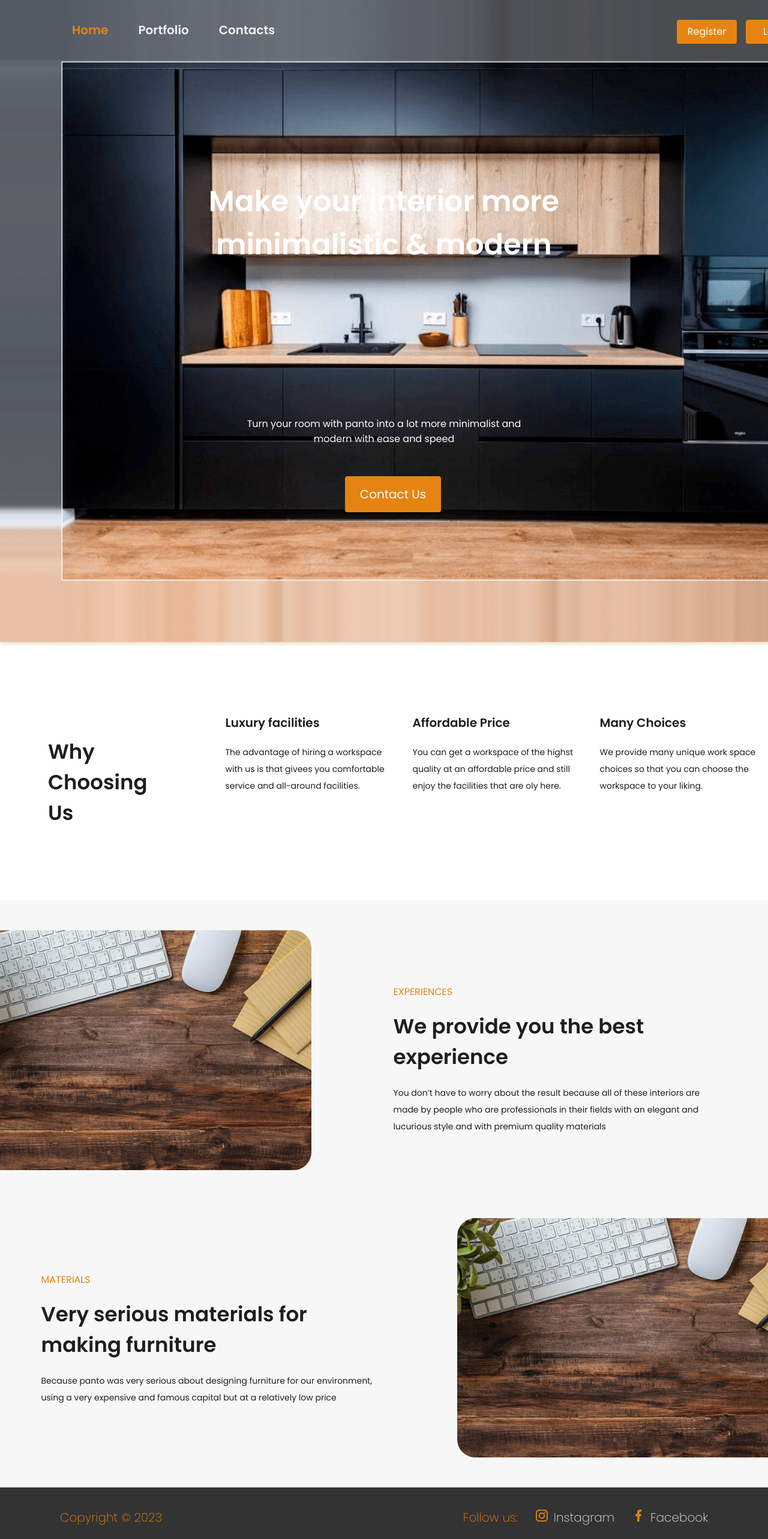
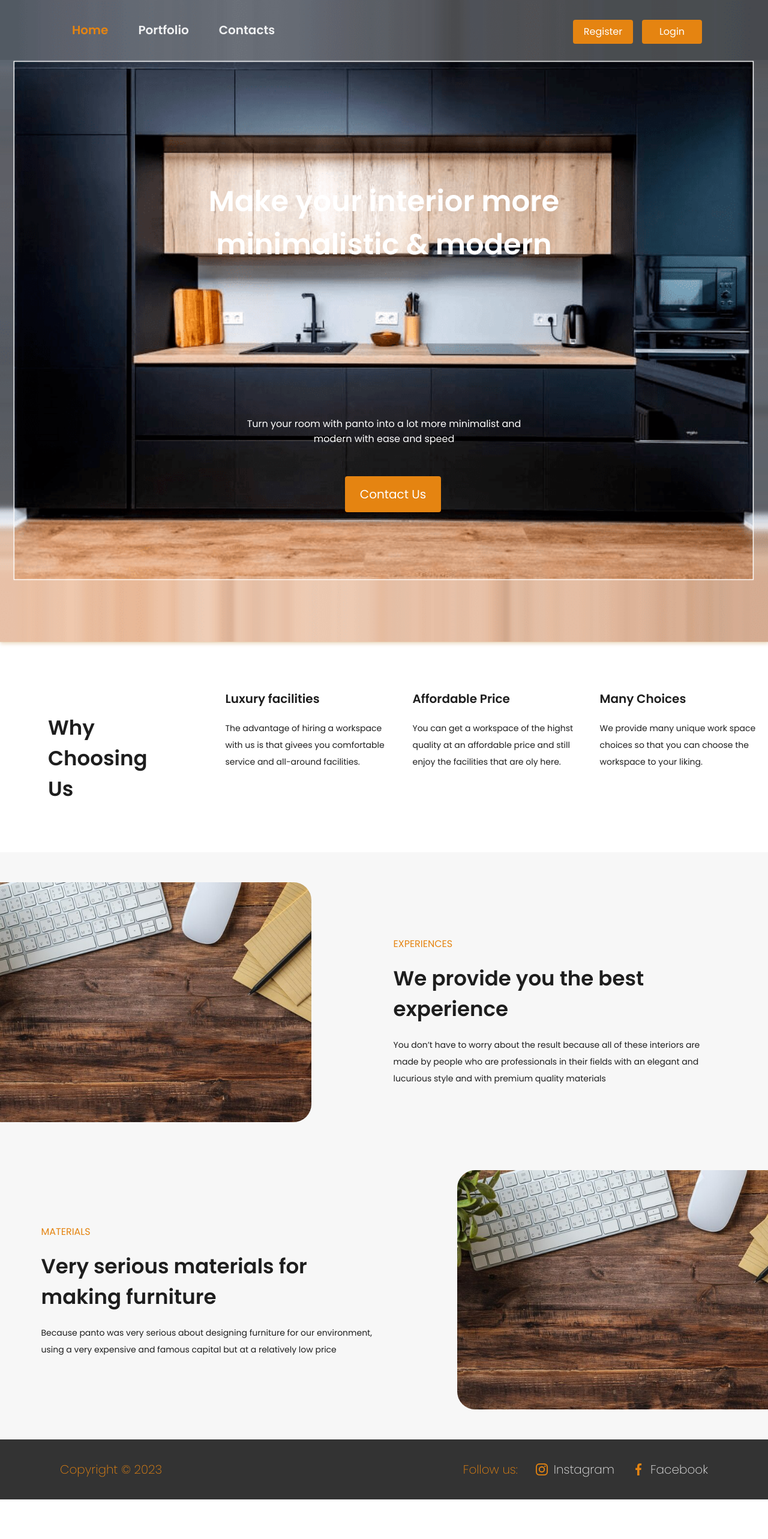
Before and after one commit to IraAkulova/Furniture-for-you, a React (Create React App) app: page / in a window 1280 px wide. Shown: the top 2566 px of the page at 60% size. After the commit the page ends 2500 px from the top, so only its background shows below. Built offline with nearby package versions, Linux system fonts and the light colour scheme.

Commit message:
added few media-rules

```diff
--- a/src/components/advantages/Advantages.jsx
+++ b/src/components/advantages/Advantages.jsx
@@ -2,6 +2,7 @@ import css from "./Advantages.module.css";
 
 const Advantages = () => {
   return (
+    <div className="container">
       <section className={css.advantagesContainer}>
         <h2 className={css.advantagesHeader}>Our advantages</h2>
         <ul>
@@ -29,9 +30,9 @@ const Advantages = () => {
               </h4>
               <p className={css.advantageDescr}>
                 You don’t have to worry about the result because all of these
-              interiors are made by people who are professionals in their fields
-              with an elegant and lucurious style and with premium quality
-              materials
+                interiors are made by people who are professionals in their
+                fields with an elegant and lucurious style and with premium
+                quality materials
               </p>
             </div>
           </li>
@@ -66,6 +67,7 @@ const Advantages = () => {
           </li>
         </ul>
       </section>
+    </div>
   );
 };
 
--- a/src/components/advantages/Advantages.module.css
+++ b/src/components/advantages/Advantages.module.css
@@ -1,9 +1,24 @@
 .advantagesContainer{
     max-width: 1440px;
-    margin: 120px 0px 0px 0px;
+    margin: 0 auto 0 auto;
     padding: 50px 0px 50px 0px;
     background-color: #F7F7F7;
 }
+/* @media screen and (min-width: 480px) {
+  .advantagesContainer {
+    width: 480px;
+  }
+}
+@media screen and (min-width: 768px) {
+  .advantagesContainer {
+    max-width: 768px;
+  }
+}
+@media screen and (min-width: 1440px) {
+  .advantagesContainer {
+    max-width: 1440px;
+  }
+} */
 .advantagesHeader{
     display: none;
 }
--- a/src/components/features/Features.jsx
+++ b/src/components/features/Features.jsx
@@ -2,6 +2,7 @@ import css from "./Features.module.css";
 
 const Features = () => {
     return (
+      <div className="container">
         <section className={css.featuresContainer}>
           <h2 className={css.featuresHeader}>Why Choosing Us</h2>
           <ul className={css.features}>
@@ -28,6 +29,7 @@ const Features = () => {
             </li>
           </ul>
         </section>
+      </div>
     );
 };
 
--- a/src/components/features/Features.module.css
+++ b/src/components/features/Features.module.css
@@ -2,8 +2,24 @@
     display: flex;
     gap: 130px;
     max-width: 1440px;
-    padding: 120px 80px 0px 80px;
+    margin: 0 auto 0 auto;
+    padding: 80px;
 }
+/* @media screen and (min-width: 480px) {
+  .featuresContainer {
+    width: 480px;
+  }
+}
+@media screen and (min-width: 768px) {
+  .featuresContainer {
+    max-width: 768px;
+  }
+}
+@media screen and (min-width: 1440px) {
+  .featuresContainer {
+    max-width: 1440px;
+  }
+} */
 .featuresHeader{
     padding-top: 38px;
     width: 242px;
--- a/src/components/hero/Hero.module.css
+++ b/src/components/hero/Hero.module.css
@@ -5,9 +5,26 @@
     background-image: url(../../../public/hero.png);
     background-size: 1440px;
     background-repeat: no-repeat;
+    background-position: center;
     height: 1070px;
     box-shadow: 0px 1px 1px rgba(180, 114, 27, 0.12), 0px 4px 4px rgba(180, 114, 27, 0.06), 1px 4px 6px rgba(180, 114, 27, 0.16);
 }
+/* @media screen and (min-width: 480px) {
+  .hero {
+    width: 480px;
+  }
+}
+@media screen and (min-width: 768px) {
+  .hero {
+    max-width: 768px;
+  }
+}
+@media screen and (min-width: 1440px) {
+  .hero {
+    max-width: 1440px;
+  }
+} */
+
 .heroHeader{
     margin: 0;
     padding-top: 300px;
--- a/src/components/sharedLayout/SharedLayout.module.css
+++ b/src/components/sharedLayout/SharedLayout.module.css
@@ -1,51 +1,90 @@
 .sharedHeader{
     display: flex;
     position: fixed;
-    max-width: 1440px;
+    width: 100vw;
     justify-content: space-between;
     top: 0;
     height: 100px;
     background-color: rgba(0, 0, 0, 0.1);
-    right: 100;
 }
 .navigation{
-    display: flex;
-    gap: 50px;
+    display: none;
+    gap: 20px;
     align-items: center;
-    padding-left: 120px;
+    padding-left: 50px;
     top: 0;
     left: 0;
     text-decoration: none;
-    font-size: 20px;
-    font-weight: 700;
+    font-size: 16px;
+    font-weight: 500;
 }
 .authBtns{
-    display: flex;
+    display: none;
     justify-content: center;
     align-items: center;
     gap: 15px;
     list-style: none;
     padding: 0;
     margin: 0;
-    margin-right: 100px;
-    margin-left: 670px;
+    margin-right: 50px;
+}
+@media screen and (min-width: 768px) {
+  .navigation, .authBtns {
+    display: flex;
+  }
+}
+@media screen and (min-width: 1200px) {
+  .navigation, .authBtns {
+    display: flex;
+    align-items: center;
+  }
+}
+@media screen and (min-width: 1200px) {
+  .navigation {
+    display: flex;
+    align-items: center;
+    gap: 50px;
+    padding-left: 120px;
+    font-size: 20px;
+    font-weight: 700;
+  }
+}
+@media screen and (min-width: 1200px) {
+  .authBtns {
+    display: flex;
+    align-items: center;
+    margin-right: 110px;
+  }
 }
 .footer{
     display: flex;
     align-items: center;
     justify-content: space-between;
-    max-width: 1240px;
+    /* max-width: 1240px; */
     height: 100px;
-    padding-left: 100px;
-    padding-right: 100px;
-    font-size: 20px;
+    padding-left: 30px;
+    padding-right: 30px;
+    font-size: 10px;
     font-weight: 200;
     background-color: rgba(0, 0, 0, 0.8);
     color: #E58411;
 }
+@media screen and (min-width: 768px) {
+  .footer {
+    font-size: 16px;
+  }
+}
+@media screen and (min-width: 1200px) {
+  .footer {
+    font-size: 20px;
+    padding-left: 100px;
+    padding-right: 100px;
+  }
+}
 .social{
     display: flex;
     gap: 30px;
+    align-items: center;
 }
 .socialItems{
     display: flex;
@@ -57,9 +96,21 @@
   width: 20px;
   height: 20px;
   background-position: center;
+  margin-bottom: -3px;
 }
 span{
+    display: none;
     padding-left: 10px;
     font-weight: 200;
     text-align: center;
 }
+@media screen and (min-width: 768px) {
+  span {
+    display: inline;
+  }
+}
+@media screen and (min-width: 1200px) {
+  span {
+    display: inline;
+  }
+}
--- a/src/index.css
+++ b/src/index.css
@@ -32,6 +32,12 @@ code {
   font-family: source-code-pro, Menlo, Monaco, Consolas, 'Courier New',
     monospace;
 }
+.container {
+  /* border: red 2px solid; */
+  max-width: 1440px;
+  overflow: hidden;
+  margin: 0 auto 0 auto;
+}
 .active{
   color: #E58411;
 }
--- a/src/pages/Home.module.css
+++ b/src/pages/Home.module.css
@@ -1,4 +1,20 @@
 .homeContainer{
-    max-width: 1440px;
+    /* max-width: 1440px; */
     overflow-x: hidden;
 }
+
+/* @media screen and (min-width: 480px) {
+  .homeContainer {
+    width: 480px;
+  }
+}
+@media screen and (min-width: 768px) {
+  .homeContainer {
+    max-width: 768px;
+  }
+}
+@media screen and (min-width: 1440px) {
+  .homeContainer {
+    max-width: 1440px;
+  }
+} */
```
Also changed, not shown: src/components/mobileMenu/MobileMenu.jsx (added, +57 -0 lines), public/menu.svg (added), src/components/hero/Hero.jsx (indentation only), src/components/mobileMenu/MobileMenu.module.css (added). Lines whose indentation alone changed are shown as unchanged.
